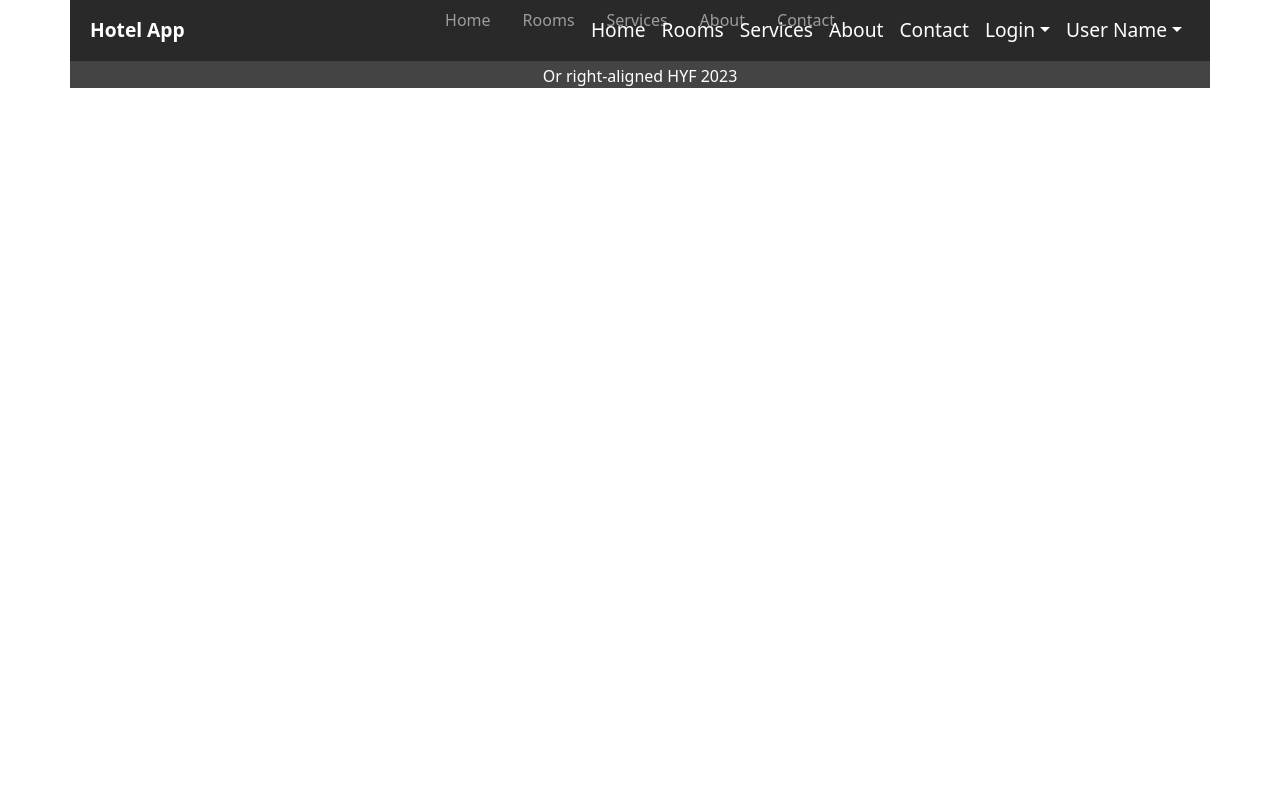
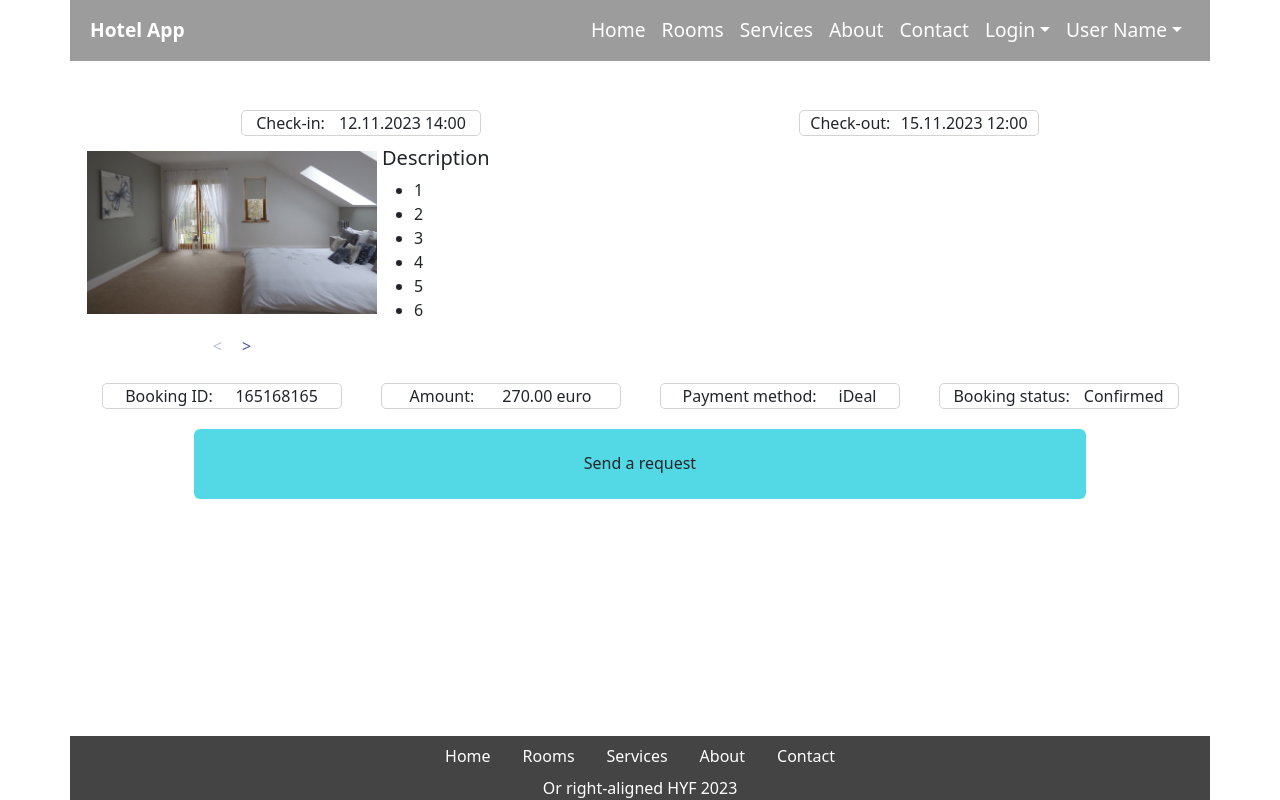
Before and after one commit to ValentynGenkin/Graduation_project_hotel_app, a React app in the folder client/: page /current-bookings in a window 1280 px wide. Built offline with nearby package versions, Linux system fonts and the light colour scheme.

Commit message:
added new elements to client booking component, added css

```diff
--- /dev/null
+++ b/client/src/components/CSS/ClientBookings.css
@@ -0,0 +1,48 @@
+.client-booking-container {
+  width: 90%;
+  margin-top: 100px;
+  z-index: 1;
+  min-height: calc(100vh - 164px);
+}
+
+.bookings-img-carousel {
+  width: 300px;
+}
+
+.booking-table-number {
+  width: 50px;
+}
+
+.booking-table-status {
+  width: 200px;
+}
+
+.booking-information-block {
+  display: flex;
+  justify-content: space-around;
+  flex-wrap: wrap;
+}
+
+.booking-information-block div {
+  margin: 10px;
+  display: flex;
+  justify-content: space-evenly;
+  border: 1px solid lightgrey;
+  width: 240px;
+  border-radius: 5px;
+}
+
+.bookings-description-block {
+  display: flex;
+  flex-wrap: wrap;
+}
+
+.bookings-accordion {
+  background-color: rgba(10, 202, 219, 0.704);
+  width: 80%;
+  margin: 10px auto;
+}
+
+.bookings-accordion-header button {
+  height: 70px;
+}
--- a/client/src/components/CSS/ClientRegistrationForm.css
+++ b/client/src/components/CSS/ClientRegistrationForm.css
@@ -2,6 +2,7 @@
   width: 90%;
   margin-top: 100px;
   z-index: 1;
+  min-height: calc(100vh - 164px);
 }
 
 .registration-form-title {
--- a/client/src/components/CSS/ExistAccountInfo.css
+++ b/client/src/components/CSS/ExistAccountInfo.css
@@ -2,6 +2,7 @@
   width: 90%;
   margin-top: 100px;
   z-index: 1;
+  min-height: calc(100vh - 164px);
 }
 
 .exist-account-title {
--- a/client/src/components/CSS/Footer.css
+++ b/client/src/components/CSS/Footer.css
@@ -7,6 +7,7 @@
 
 .footer-container p {
   color: white;
+  margin: 0 !important;
 }
 
 .footer a:hover {
--- a/client/src/components/ChangePasswordInputs.jsx
+++ b/client/src/components/ChangePasswordInputs.jsx
@@ -1,5 +1,5 @@
 import React, { useState } from "react";
-import Input from "./Input";
+import Input from "./InputComponent";
 
 import "./CSS/ChangePasswordPopUp.css";
 import ShowPasswordBtn from "./ShowPasswordBtn";
--- a/client/src/components/DeleteAccountConfirmation.jsx
+++ b/client/src/components/DeleteAccountConfirmation.jsx
@@ -1,5 +1,5 @@
 import React, { useState } from "react";
-import Input from "./Input";
+import Input from "./InputComponent";
 
 import "./CSS/DeleteAccountPopUp.css";
 import ShowPasswordBtn from "./ShowPasswordBtn";
--- a/client/src/components/Input.jsx
+++ b/client/src/components/InputComponent.jsx
@@ -3,11 +3,12 @@ import Form from "react-bootstrap/Form";
 import InputGroup from "react-bootstrap/InputGroup";
 import PropTypes from "prop-types";
 
-const Input = ({ type, label, text, btn, changeability, placeholder }) => {
+const Input = ({ id, type, label, text, btn, changeability, placeholder }) => {
   return (
     <InputGroup className="mb-3">
       <InputGroup.Text id="basic-addon1">{text}</InputGroup.Text>
       <Form.Control
+        id={id}
         type={type}
         aria-label={label}
         aria-describedby="basic-addon1"
@@ -22,6 +23,7 @@ const Input = ({ type, label, text, btn, changeability, placeholder }) => {
 export default Input;
 
 Input.propTypes = {
+  id: PropTypes.string.isRequired,
   type: PropTypes.string.isRequired,
   label: PropTypes.string.isRequired,
   text: PropTypes.string.isRequired,
--- a/client/src/pages/Account/ExistAccountInfo.jsx
+++ b/client/src/pages/Account/ExistAccountInfo.jsx
@@ -6,7 +6,7 @@ import PopUp from "../../components/PopUp";
 import "../../components/CSS/ExistAccountInfo.css";
 import ChangePasswordInputs from "../../components/ChangePasswordInputs";
 import DeleteAccountConfirmation from "../../components/DeleteAccountConfirmation";
-import Input from "../../components/Input";
+import Input from "../../components/InputComponent";
 
 const ExistAccountInfo = () => {
   const [update, setUpdate] = useState(true);
--- a/client/src/pages/Bookings/ClientBookings.jsx
+++ b/client/src/pages/Bookings/ClientBookings.jsx
@@ -1,14 +1,142 @@
 import React from "react";
-import { Container } from "react-bootstrap";
-// import RoomDetailsCard from "./RoomDetailsCard.jsx";
-// import RoomInfoCard from "./RoomInfoCard";
-// import DataImages from "../data/DataImages.json";
+import { Button, Container } from "react-bootstrap";
+import Accordion from "react-bootstrap/Accordion";
+
+import AliceCarousel from "react-alice-carousel";
+import FloatingLabel from "react-bootstrap/FloatingLabel";
+import Form from "react-bootstrap/Form";
+import Table from "react-bootstrap/Table";
+import Room1Image from "../../assets/room1.jpg";
+import Room2Image from "../../assets/room2.jpg";
+import Room3Image from "../../assets/room3.jpg";
+import Room4Image from "../../assets/room4.jpg";
+
+// import RoomDetailsCard from "../../Components/RoomDetailsCard";
+// import RoomInfoCard from "../../Components/RoomInfoCard";
+// import DataImages from "../../data/DataImages.json";
+
+import "../../Components/CSS/ClientBookings.css";
+
+const responsive = {
+  1024: { items: 1 },
+};
 
 const ClientBookings = () => {
+  const items = [
+    <div className="main-screen-card-item" data-value="1" key={"1"}>
+      <img src={Room1Image} alt="" className="main-screen-card-img" />
+    </div>,
+    <div className="main-screen-card-item" data-value="2" key={"2"}>
+      <img src={Room2Image} alt="" className="main-screen-card-img" />
+    </div>,
+    <div className="main-screen-card-item" data-value="3" key={"3"}>
+      <img src={Room3Image} alt="" className="main-screen-card-img" />
+    </div>,
+    <div className="main-screen-card-item" data-value="4" key={"4"}>
+      <img src={Room4Image} alt="" className="main-screen-card-img" />
+    </div>,
+    <div className="main-screen-card-item" data-value="4" key={"5"}>
+      <img src={Room2Image} alt="" className="main-screen-card-img" />
+    </div>,
+  ];
   return (
-    <Container>
+    <Container className="client-booking-container">
       {/* <RoomDetailsCard />
       <RoomInfoCard data={DataImages} /> */}
+      <div className="booking-information-block">
+        <div>
+          <span>Check-in: </span>
+
+          <span>12.11.2023 14:00</span>
+        </div>
+        <div>
+          <span>Check-out: </span>
+
+          <span>15.11.2023 12:00</span>
+        </div>
+      </div>
+      <div className="bookings-description-block">
+        <div className="bookings-img-carousel">
+          <AliceCarousel
+            items={items}
+            responsive={responsive}
+            controlsStrategy="alternate"
+            disableDotsControls
+          />
+        </div>
+        <div className="bookings-description">
+          <h5>Description</h5>
+          <ul>
+            <li>1</li>
+            <li>2</li>
+            <li>3</li>
+            <li>4</li>
+            <li>5</li>
+            <li>6</li>
+          </ul>
+        </div>
+      </div>
+      <div className="booking-information-block">
+        <div>
+          <span>Booking ID: </span>
+
+          <span>165168165</span>
+        </div>
+        <div>
+          <span>Amount: </span>
+
+          <span>270.00 euro</span>
+        </div>
+        <div>
+          <span>Payment method: </span>
+
+          <span>iDeal</span>
+        </div>
+        <div>
+          <span>Booking status: </span>
+
+          <span>Confirmed</span>
+        </div>
+      </div>
+      <Accordion>
+        <Accordion.Item eventKey="0" className="bookings-accordion">
+          <Accordion.Header className="bookings-accordion-header">
+            Send a request
+          </Accordion.Header>
+          <Accordion.Body>
+            <h6>Send a request</h6>
+            <FloatingLabel controlId="floatingTextarea2" label="Comments">
+              <Form.Control
+                as="textarea"
+                placeholder="Leave a comment here"
+                style={{ height: "100px" }}
+              />
+            </FloatingLabel>
+            <Button variant="outline-secondary">Send</Button>
+            <Table className="client-request-table">
+              <thead>
+                <tr>
+                  <th className="booking-table-number">#</th>
+                  <th className="booking-table-request">Request</th>
+                  <th className="booking-table-status">Status</th>
+                </tr>
+              </thead>
+              <tbody>
+                <tr>
+                  <td>1</td>
+                  <td>Hello I would like ...</td>
+                  <td>Done</td>
+                </tr>
+                <tr>
+                  <td>1</td>
+                  <td>Hello I would like ...</td>
+                  <td>Canceled</td>
+                </tr>
+              </tbody>
+            </Table>
+          </Accordion.Body>
+        </Accordion.Item>
+      </Accordion>
     </Container>
   );
 };
--- a/client/src/pages/RegistrationForm/ClientRegistrationForm.jsx
+++ b/client/src/pages/RegistrationForm/ClientRegistrationForm.jsx
@@ -6,7 +6,7 @@ import Button from "react-bootstrap/Button";
 import iDealImg from "../../assets/ideal.png";
 import PayPalImg from "../../assets/paypal.png";
 import CreditCardImg from "../../assets/credit-card.png";
-import Input from "../../components/Input";
+import Input from "../../components/InputComponent";
 
 import "../../components/CSS/ClientRegistrationForm.css";
 import ShowPasswordBtn from "../../components/ShowPasswordBtn";
```
